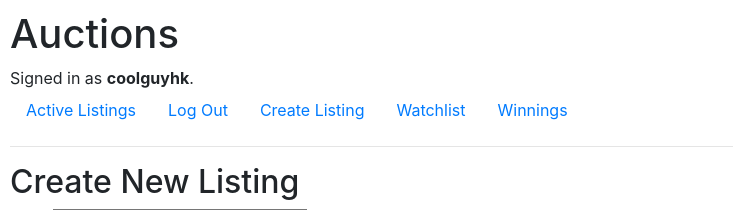
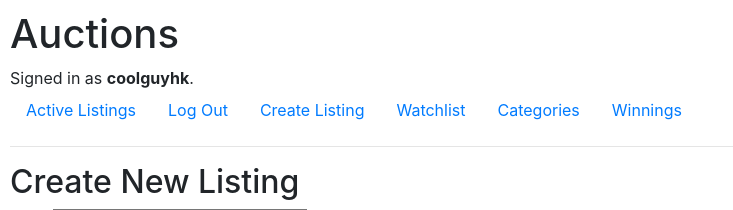
Before and after one commit to hemantk77/CS50W-Project2, a Django app: page /create/ in a window 1280 px wide. Shown: the top 210 px of the page, without its empty margins (0-733 px from the left). Run offline with Django 3.2, Linux system fonts and the light colour scheme; a user stored in the database is signed in; some libraries are stand-ins or nearby versions.

Commit message:
Added a new link for Categories in layout.html

```diff
--- a/commerce/auctions/templates/auctions/layout.html
+++ b/commerce/auctions/templates/auctions/layout.html
@@ -31,6 +31,9 @@
                     <a class="nav-link" href="{% url 'watchlist' %}">Watchlist</a>
                 </li>
                 <li class="nav-item">
+                    <a class="nav-link" href="{% url 'categories_list' %}">Categories</a>
+                </li>
+                <li class="nav-item">
                     <a class="nav-link" href="{% url 'won_auctions' %}">Winnings</a>
                 </li>
             {% else %}
```
